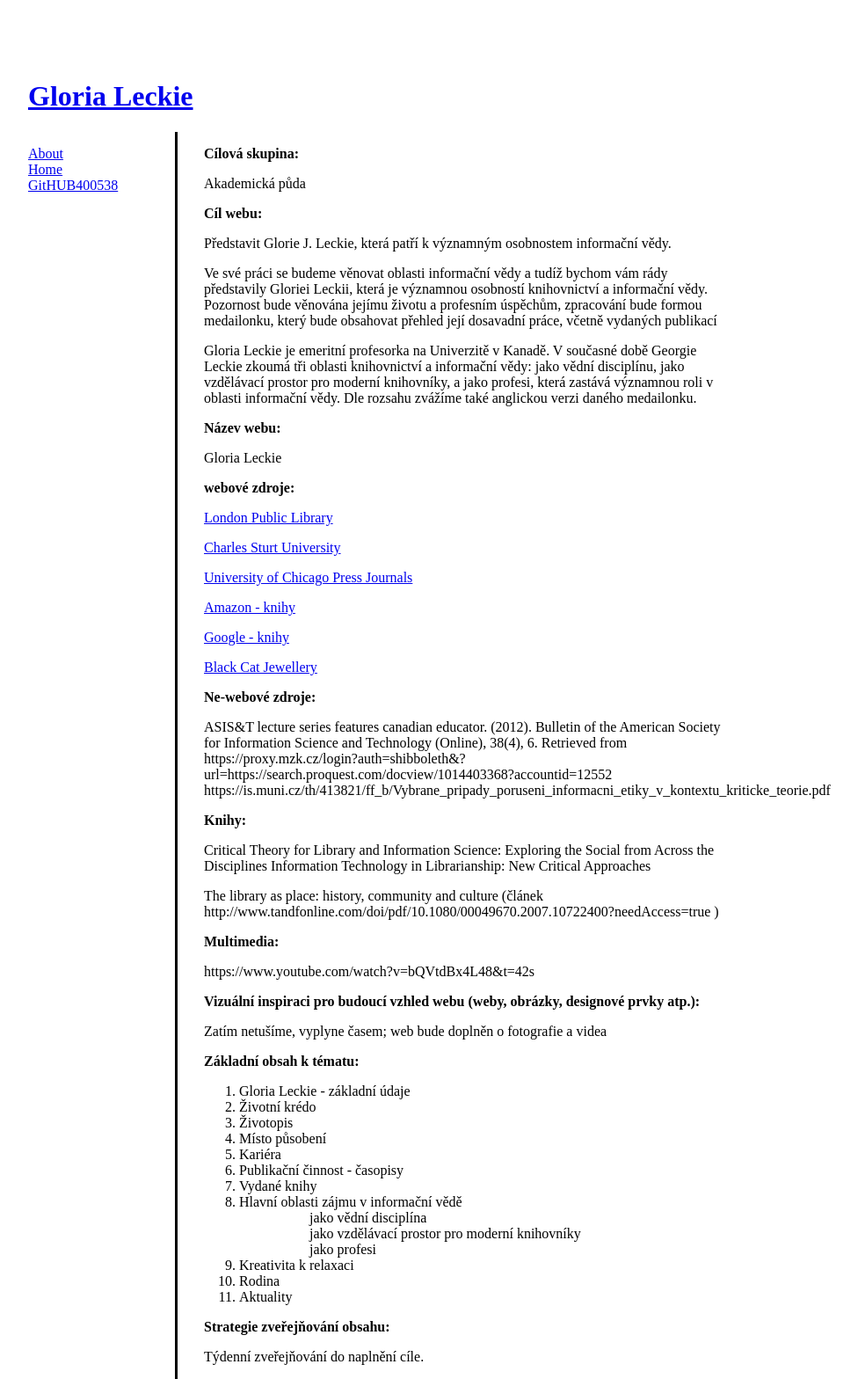
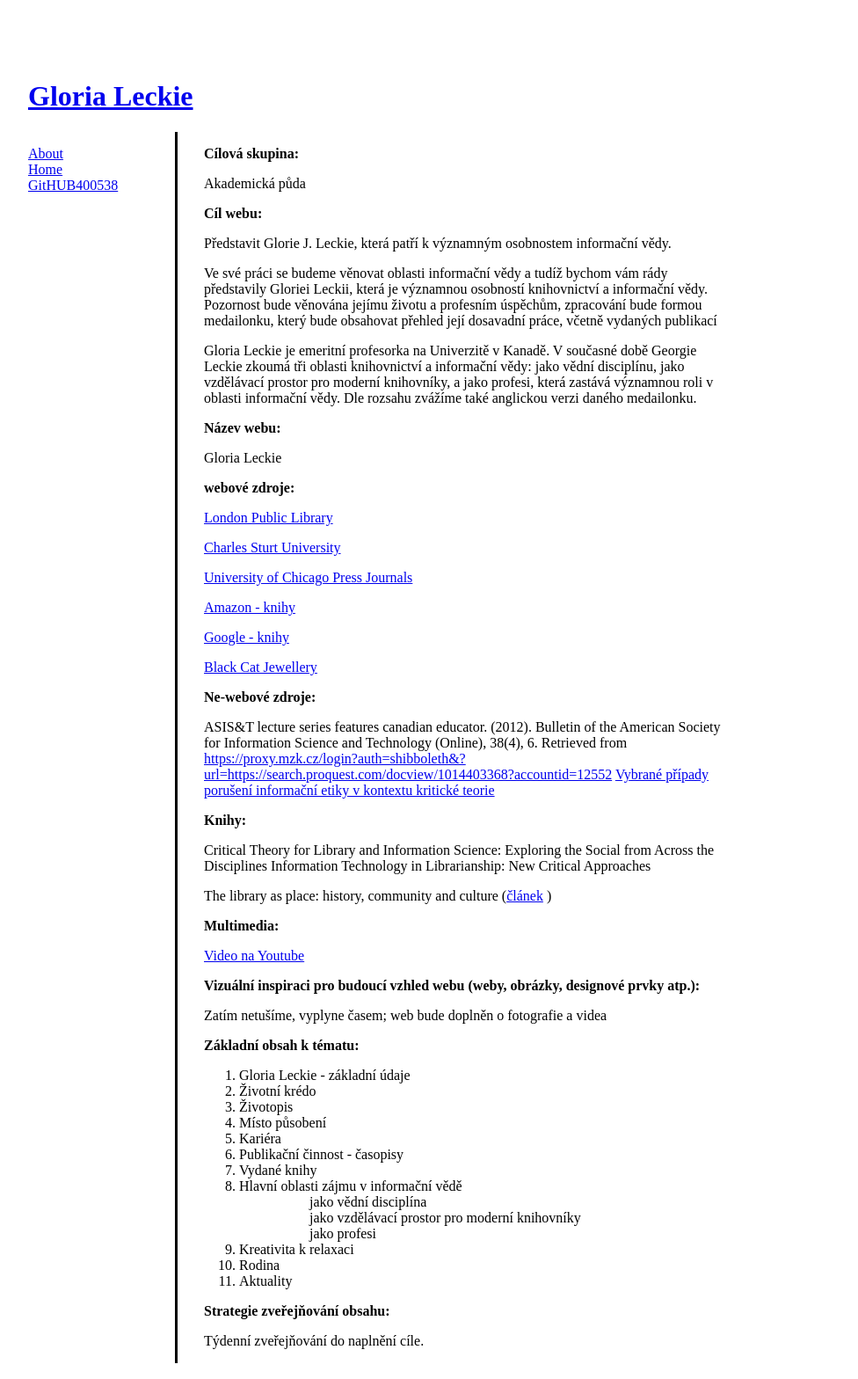
Before and after one commit to hroskovaivana/learn-jekyll-1, a Jekyll site: the page built from about.md, in a window 1280 px wide. Shown: the whole page at 88% size, without its empty margins (208-1184 px from the left). Built offline with Jekyll 4.4.1, drawn with Linux system fonts in a browser that asks for light colours.

Commit message:
úprava odkazů i u ostatních částí
Provedla jsem změnu odkazů i u newebových zdrojů a multimédií, aby byl
splněn úkol, že změny mají být provedeny v celém kódu. Omlouvám se za
dva pully, nějak mi to napoprvé nedošlo, že musím změnit všechno :(

```diff
--- a/about.md
+++ b/about.md
@@ -37,19 +37,19 @@ Gloria Leckie
 
 <strong>Ne-webové zdroje:</strong>
 
-ASIS&T lecture series features canadian educator. (2012). Bulletin of the American Society for Information Science and Technology (Online), 38(4), 6. Retrieved from https://proxy.mzk.cz/login?auth=shibboleth&?url=https://search.proquest.com/docview/1014403368?accountid=12552
-https://is.muni.cz/th/413821/ff_b/Vybrane_pripady_poruseni_informacni_etiky_v_kontextu_kriticke_teorie.pdf
+ASIS&T lecture series features canadian educator. (2012). Bulletin of the American Society for Information Science and Technology (Online), 38(4), 6. Retrieved from [https://proxy.mzk.cz/login?auth=shibboleth&?url=https://search.proquest.com/docview/1014403368?accountid=12552](https://proxy.mzk.cz/login?auth=shibboleth&?url=https://search.proquest.com/docview/1014403368?accountid=12552)
+[Vybrané případy porušení informační etiky v kontextu kritické teorie](https://is.muni.cz/th/413821/ff_b/Vybrane_pripady_poruseni_informacni_etiky_v_kontextu_kriticke_teorie.pdf)
 
 <strong>Knihy:</strong>
 
 Critical Theory for Library and Information Science: Exploring the Social from Across the Disciplines
 Information Technology in Librarianship: New Critical Approaches
 
-The library as place: history, community and culture (článek http://www.tandfonline.com/doi/pdf/10.1080/00049670.2007.10722400?needAccess=true )
+The library as place: history, community and culture ([článek](http://www.tandfonline.com/doi/pdf/10.1080/00049670.2007.10722400?needAccess=true) )
 
 <strong>Multimedia:</strong>
 
-https://www.youtube.com/watch?v=bQVtdBx4L48&t=42s
+[Video na Youtube](https://www.youtube.com/watch?v=bQVtdBx4L48&t=42s)
 
 <strong>Vizuální inspiraci pro budoucí vzhled webu (weby, obrázky, designové prvky atp.):</strong>
 
```
